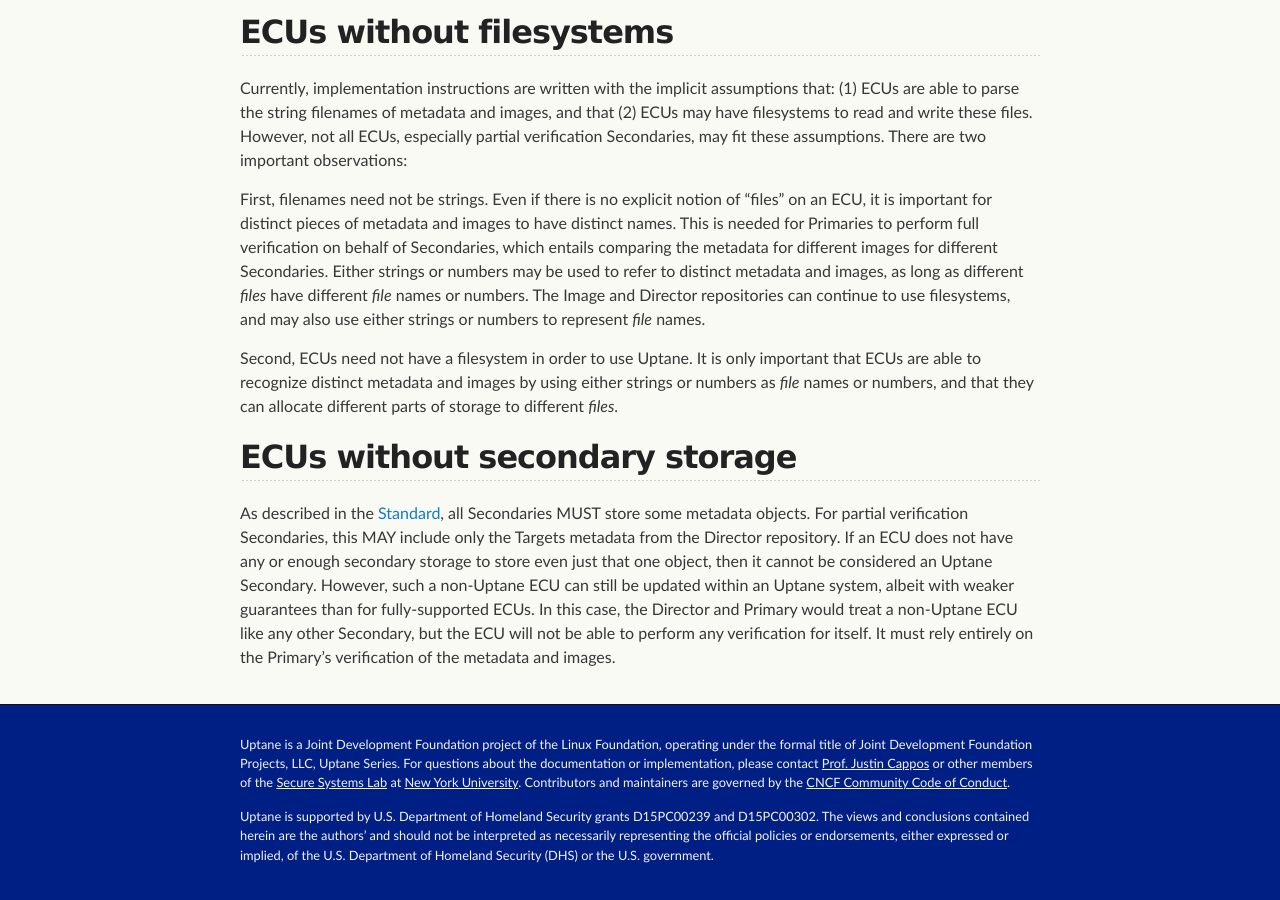
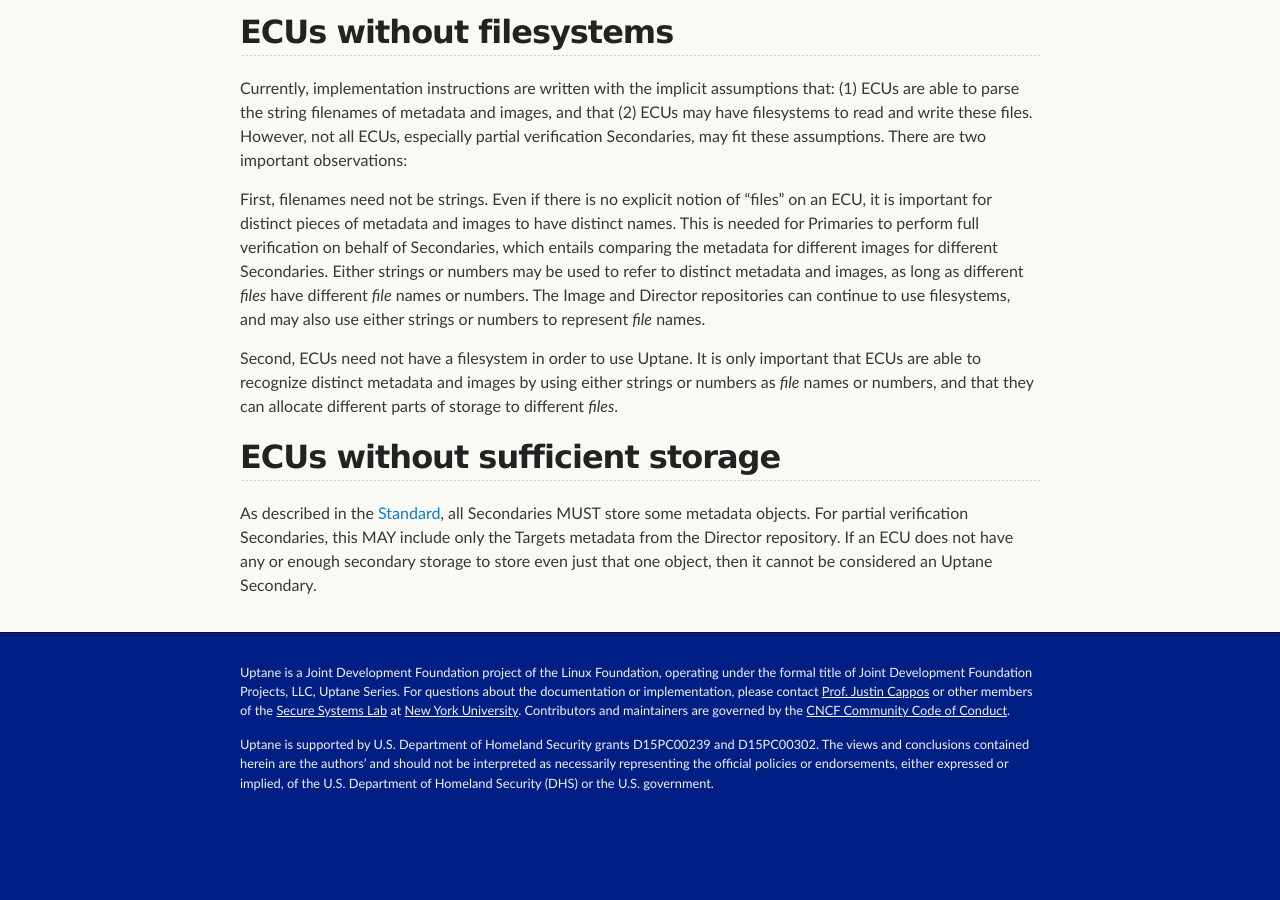
Before and after one commit to uptane/deployment-considerations, a Jekyll site: the page built from ecus.md, in a window 1280 px wide and 900 px high, scrolled down 2676 px. Built offline with Jekyll 4.4.1, drawn with Linux system fonts in a browser that asks for light colours; our own code applies the rules of GitHub Pages for plain Markdown files; after the commit the page ends 3504 px from its top, so only the background shows below that.

Commit message:
edits to last section (#138)
These edits reflect the discussion at the 9/27 Standard Meeting that we should:
a) not be speculating about security guarantees for ECUs that cannot store even just the Targets metadata
b) should not be using the term "secondary" with a lower case 's'. The term should be reserved exclusively for use as a description for a type of ECU

```diff
--- a/ecus.md
+++ b/ecus.md
@@ -63,6 +63,6 @@ First, filenames need not be strings. Even if there is no explicit notion of "fi
 Second, ECUs need not have a filesystem in order to use Uptane. It is only important that ECUs are able to recognize distinct metadata and images by using either strings or numbers as *file* names or numbers, and that they can allocate different parts of storage to different *files*.
 
 
-## ECUs without secondary storage
+## ECUs without sufficient storage
 
-As described in the [Standard](https://uptane.github.io/papers/uptane-standard.2.0.0.html#send_metadata_primary), all Secondaries MUST store some metadata objects. For partial verification Secondaries, this MAY include only the Targets metadata from the Director repository. If an ECU does not have any or enough secondary storage to store even just that one object, then it cannot be considered an Uptane Secondary. However, such a non-Uptane ECU can still be updated within an Uptane system, albeit with weaker guarantees than for fully-supported ECUs. In this case, the Director and Primary would treat a non-Uptane ECU like any other Secondary, but the ECU will not be able to perform any verification for itself. It must rely entirely on the Primary's verification of the metadata and images.
+As described in the [Standard](https://uptane.github.io/papers/uptane-standard.2.0.0.html#send_metadata_primary), all Secondaries MUST store some metadata objects. For partial verification Secondaries, this MAY include only the Targets metadata from the Director repository. If an ECU does not have any or enough secondary storage to store even just that one object, then it cannot be considered an Uptane Secondary.
```
